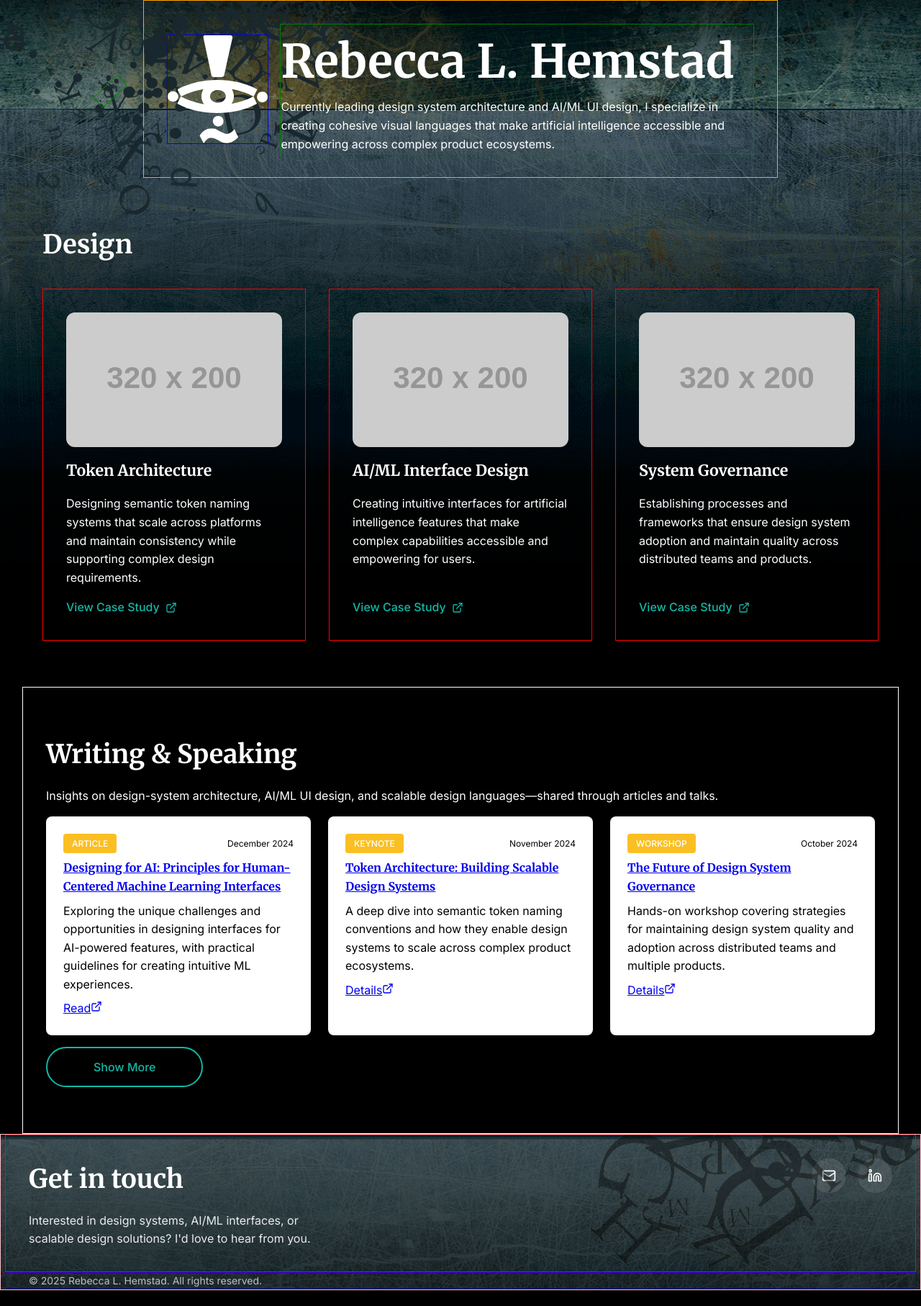
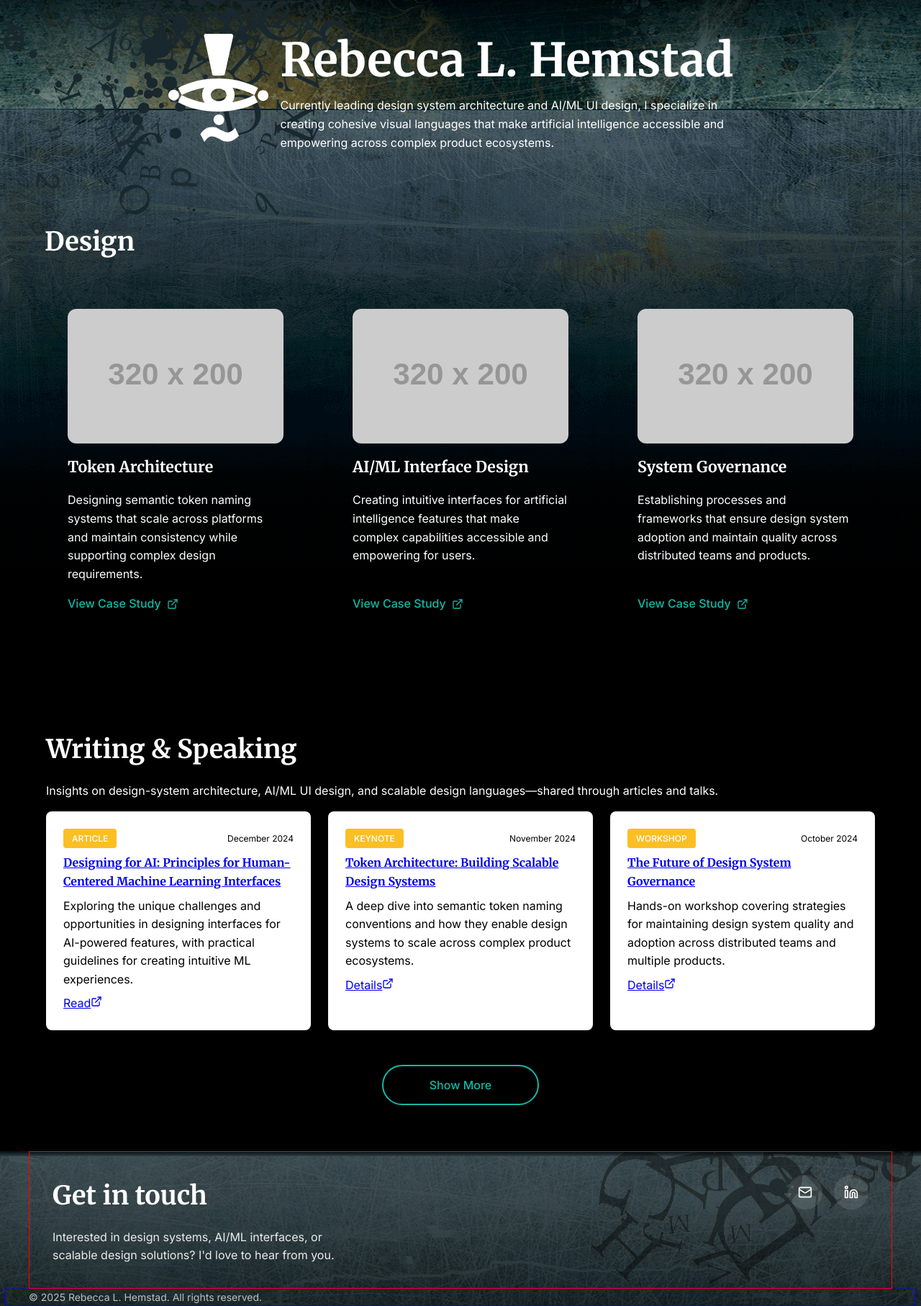
Before and after one commit to RHemstad/portfolio, a React (Vite) app: page / in a window 1280 px wide. Shown: the whole page at 72% size. Before the commit the page ends 1792 px from the top, so only its background shows below. Built offline with nearby package versions, Linux system fonts and the light colour scheme.

Commit message:
fix: more cleanup

```diff
--- a/src/app.css
+++ b/src/app.css
@@ -6,7 +6,6 @@ body {
   font-size: var(--font-size-base);
   background: var(--color-bg);
   background: url('/images/back.png') repeat-x scroll left top #000000;
-
 }
 
 .wrapper {
@@ -14,10 +13,6 @@ body {
   background-size: 500px;
   width: 100%;
 }
-
-
-
-
 
 main {
   display: flex;
@@ -36,7 +31,6 @@ header {
   flex-direction: row;
  justify-content: flex-start;
   align-items: center;
-  border: 1px solid orange;
   gap: 1rem;
 }
 
@@ -45,6 +39,7 @@ section {
   padding-inline: var(--space-8);
   max-width: var(--container-xl);
   margin: 0 auto;
+  z-index: 100000;
 }
 
 footer {
@@ -54,8 +49,8 @@ footer {
   justify-content: space-between;
   align-items: center;
   flex-direction: column;
-  border: 1px solid pink;
   position: relative;
+  z-index: 100001;
 }
 
 footer::after {
@@ -96,15 +91,6 @@ h3  {
   font-size: var(--font-size-xl);
   margin-block: 0;
 }
-
-.heading-accent {
-  color: var(--color-primary);
-}
-
-
-
-
-
 
 /* ***************************** */
 /* ********* BUTTONS ********** */
@@ -165,6 +151,10 @@ button {
 
 
 
+.text-center {
+  text-align: center;
+}
+
 .mt-lg {
   margin-block-start: var(--space-8);
 }
--- a/src/pages.css
+++ b/src/pages.css
@@ -13,7 +13,6 @@
   display: flex;
   align-items: center;
   justify-content: center;
-  border: 1px solid blue;
   height: 100%;
 }
 
@@ -22,11 +21,6 @@
   width: auto;
   filter: brightness(0) invert(1);
 }
-
-header div:last-child {
-  border: 1px solid green;
-}
-
 
 
  header h1 {
@@ -63,14 +57,6 @@ header div:last-child {
 }
 
 .falling-glyphs-container {
-  /*position: absolute;
-  top: 0;
-  left: 0;
-  width: 100%;
-  height: 100%;
-  overflow: visible;
-  pointer-events: none;
-  */
   position: fixed;
   top: 0; left: 0;
   width: 100vw; height: 100vh;
@@ -182,7 +168,6 @@ header div:last-child {
   width: 300px;
   max-width: 100%;
   min-height: 300px;
-  border: 1px solid red;
   display: flex;
   flex-direction: column;
 }
@@ -207,9 +192,6 @@ header div:last-child {
 /* ************************** */
 
 .writing {
-  border: 1px solid white;
-  z-index: 100000;
-
 }
 
 /* Container */
@@ -276,6 +258,12 @@ header div:last-child {
   color: var(--text-muted);
 }
 
+.button-center {
+  display: flex;
+  justify-content: center;
+  margin-block-start: var(--space-8);
+}
+
 /* Badge styles consolidated with the main .badge definition below */
 
 /*
@@ -302,6 +290,7 @@ header div:last-child {
   margin: 0 auto;
   border: 1px solid red;
   width: 100%;
+  box-sizing: border-box;
 }
 
 .footer-content-left {
@@ -351,6 +340,8 @@ header div:last-child {
   width: 20px;
   height: 20px;
 }
+
+
 
 .footer-bottom {
   border-top: 1px solid rgba(255, 255, 255, 0.1);
--- a/src/pages/Home.jsx
+++ b/src/pages/Home.jsx
@@ -81,7 +81,9 @@ function Home() {
         </div>
       </header>
 
-      {/* DESIGN  */}
+{/* ************************** */}
+{/* ===== DESIGN ===== */}
+{/* ************************** */}
       <motion.section
         className="design"
         initial="hidden"
@@ -108,7 +110,10 @@ function Home() {
         </div>
       </motion.section>
 
-      {/* WRITING & SPEAKING */}
+
+{/* ************************** */}
+{/* ===== WRITING & SPEAKING ===== */}
+{/* ************************** */}
       <motion.section
         className="writing"
         initial="hidden"
@@ -161,6 +166,7 @@ function Home() {
         {writing.length > 3 && (
           <motion.div
             variants={writingCardVariants}
+            className="button-center"
           >
             <button
               onClick={() => setShowAllWriting(!showAllWriting)}
@@ -172,7 +178,9 @@ function Home() {
         )}
       </motion.section>
 
-      {/* FOOTER */}
+{/* ************************** */}
+{/* ===== FOOTER ===== */}
+{/* ************************** */}
       <footer>
 
 
```
